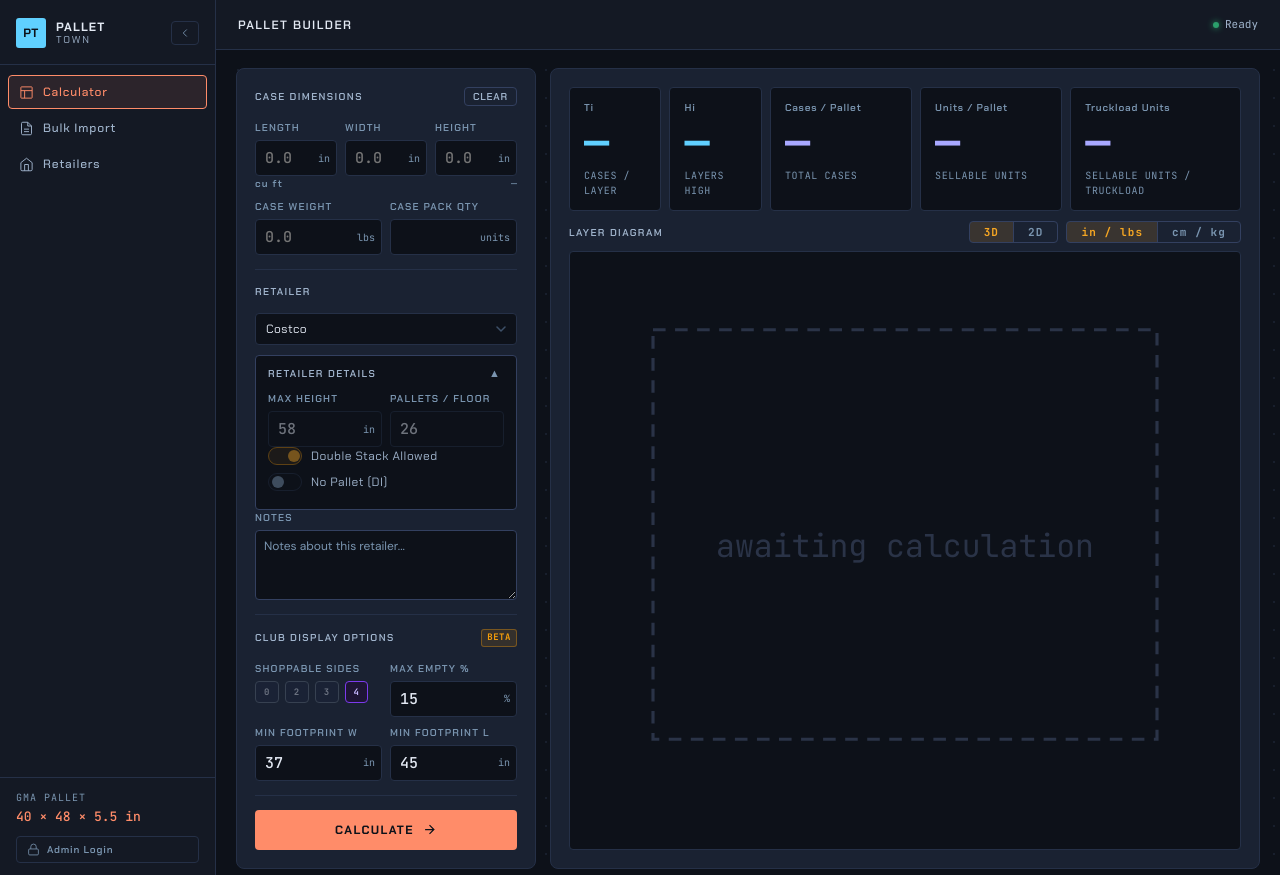
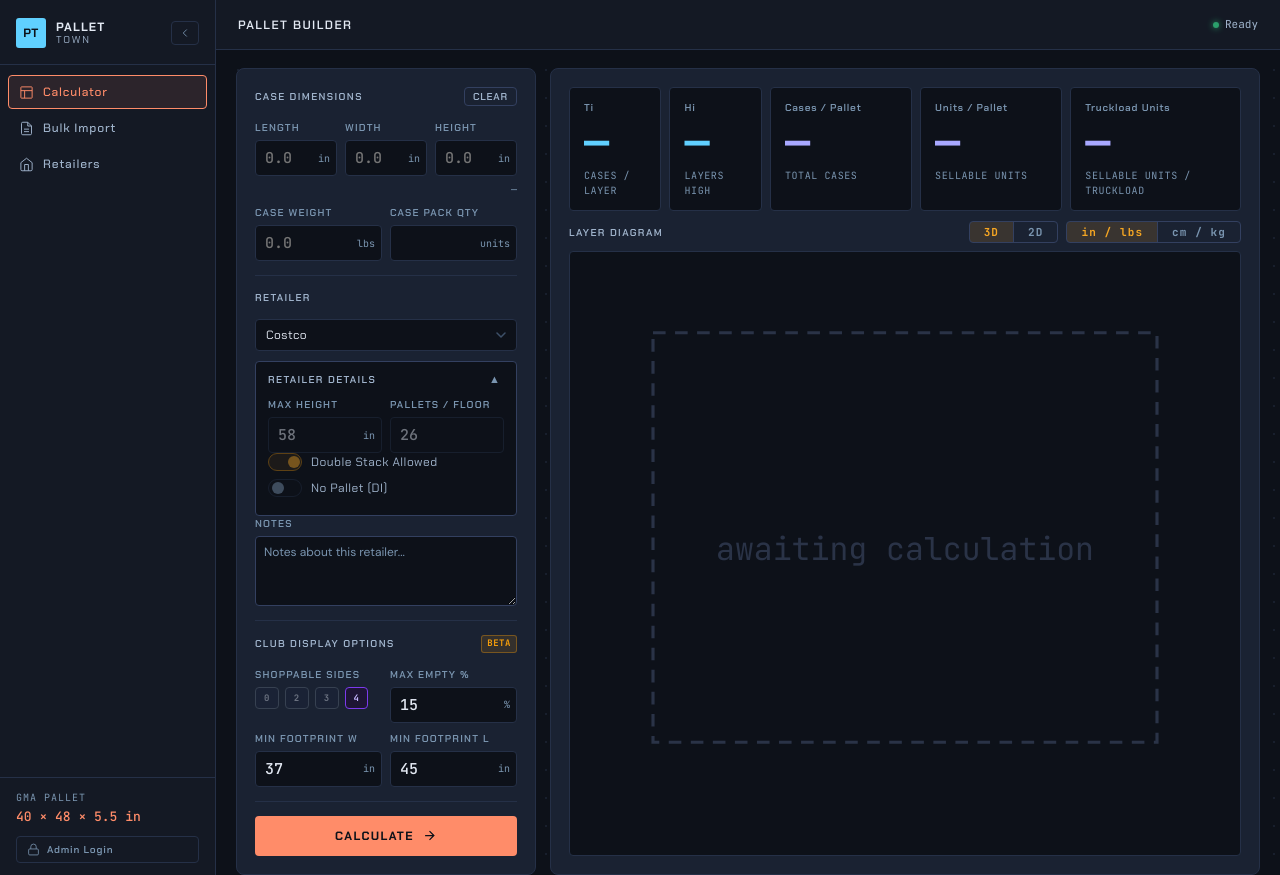
Before and after one commit to mikeciav/pallet-town, a Flask app: page / in a window 1280 px wide. Run offline with Flask 3, Linux system fonts and the light colour scheme; some libraries are stand-ins or nearby versions.

Commit message:
Tweak cu ft display: remove label, add = prefix, more top padding

```diff
--- a/static/js/app.js
+++ b/static/js/app.js
@@ -1307,7 +1307,8 @@ function updateCaseCuFt() {
   const w = parseFloat(document.getElementById('c-w').value);
   const h = parseFloat(document.getElementById('c-h').value);
   const el = document.getElementById('c-cuft');
-  if (el) el.textContent = fmtCuFt(l * w * h / 1728);
+  const val = fmtCuFt(l * w * h / 1728);
+  if (el) el.textContent = val === '—' ? '—' : `= ${val}`;
 }
 
 function fmtResultLen(inches) {
--- a/templates/index.html
+++ b/templates/index.html
@@ -161,8 +161,7 @@
               </div>
             </div>
           </div>
-          <div style="display:flex;justify-content:space-between;align-items:center;margin-bottom:8px">
-            <span class="field-label">cu ft</span>
+          <div style="display:flex;justify-content:flex-end;align-items:center;margin-top:6px;margin-bottom:8px">
             <span class="panel-hint" id="c-cuft">—</span>
           </div>
           <div style="display:grid;grid-template-columns:1fr 1fr;gap:8px;margin-bottom:8px">
```
